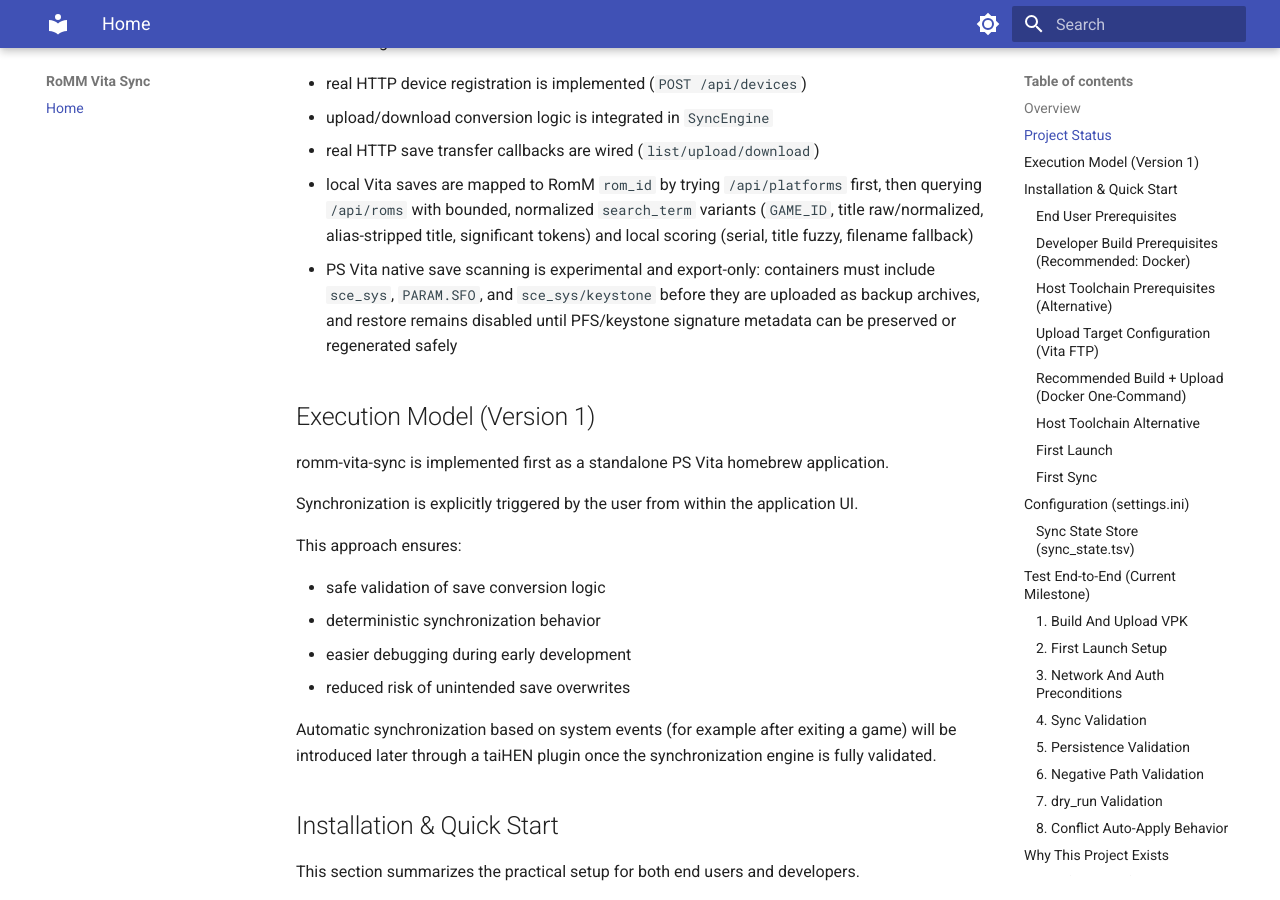
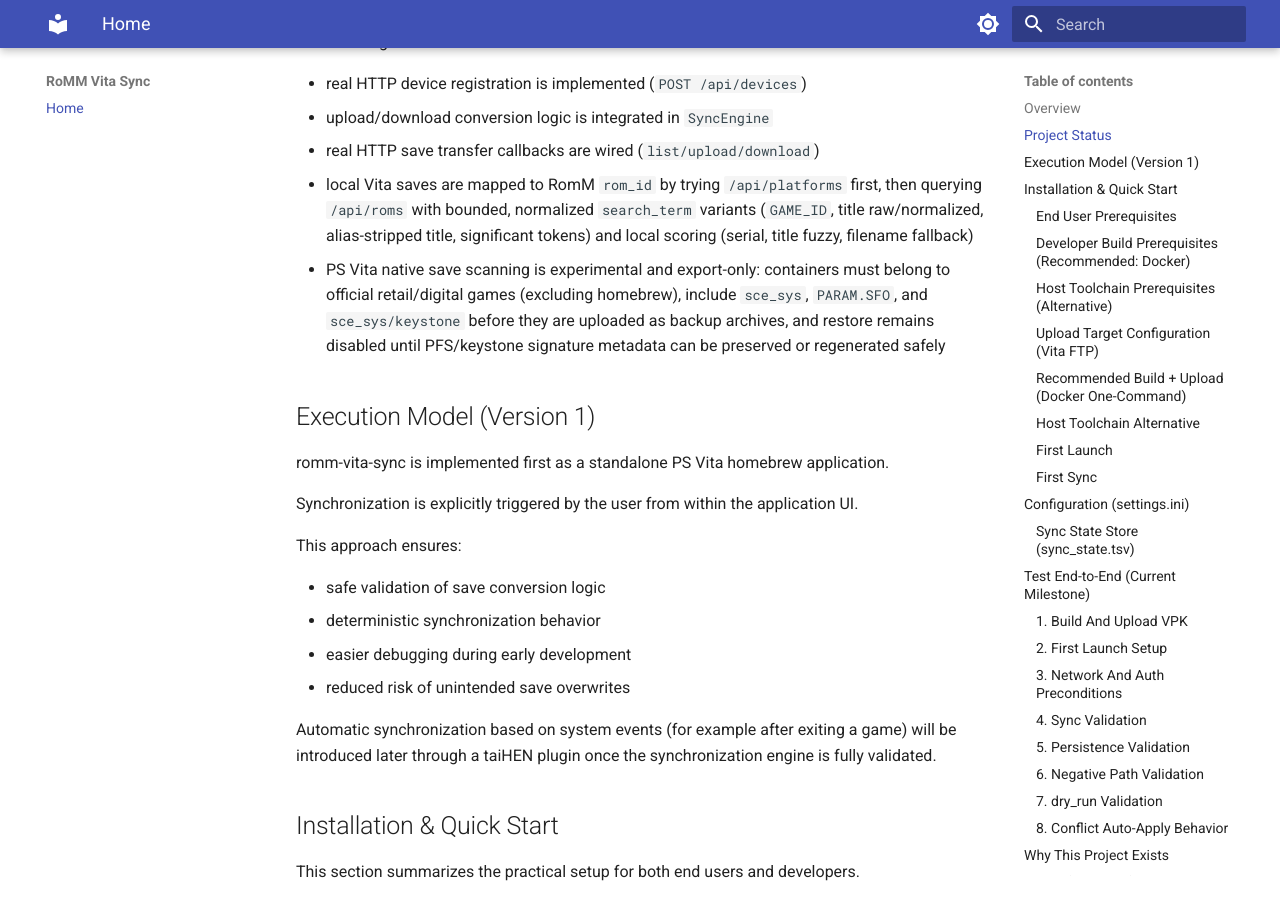
Before and after one commit to sangimed/romm-vita-sync, an MkDocs documentation site: the page built from docs/index.md, in a window 1280 px wide and 900 px high, scrolled down 2062 px. Built offline with MkDocs 1.6.1 and Material for MkDocs 9.7.7, drawn with Linux system fonts in a browser that asks for light colours; some of the changed text lies outside the part shown.

Commit message:
feat(sync): refine PS Vita native save scanning criteria

```diff
--- a/docs/index.md
+++ b/docs/index.md
@@ -56,7 +56,7 @@
 - upload/download conversion logic is integrated in `SyncEngine`
 - real HTTP save transfer callbacks are wired (`list/upload/download`)
 - local Vita saves are mapped to RomM `rom_id` by trying `/api/platforms` first, then querying `/api/roms` with bounded, normalized `search_term` variants (`GAME_ID`, title raw/normalized, alias-stripped title, significant tokens) and local scoring (serial, title fuzzy, filename fallback)
-- PS Vita native save scanning is experimental and export-only: containers must include `sce_sys`, `PARAM.SFO`, and `sce_sys/keystone` before they are uploaded as backup archives, and restore remains disabled until PFS/keystone signature metadata can be preserved or regenerated safely
+- PS Vita native save scanning is experimental and export-only: containers must belong to official retail/digital games (excluding homebrew), include `sce_sys`, `PARAM.SFO`, and `sce_sys/keystone` before they are uploaded as backup archives, and restore remains disabled until PFS/keystone signature metadata can be preserved or regenerated safely
 
 
 ## Execution Model (Version 1)
@@ -475,10 +475,11 @@
 Scanner behavior:
 
 1. Probe `ux0:user/00/savedata/<TITLE_ID>/` containers.
-2. Require `sce_sys`, `sce_sys/keystone`, and `sce_sys/param.sfo` or `sce_sys/PARAM.SFO`.
-3. Skip any candidate missing `keystone`, because the keystone is part of Vita PFS/signature validation and an upload without it would create a server backup that cannot be restored as a recognized Vita save.
-4. Archive accepted containers as `.tar` files under `ux0:data/romm-vita-sync/cache/vita-native-exports/` before upload.
-5. Keep Vita native restore disabled with the reason `restore not supported yet for Vita native saves: PFS/keystone signature metadata must be preserved or regenerated safely`.
+2. Filter out non-official games. Only retail and digital games matching the official Title ID format (`PCS[A-H]` followed by five digits) are eligible for synchronization. Homebrew applications are explicitly excluded.
+3. Require `sce_sys`, `sce_sys/keystone`, and `sce_sys/param.sfo` or `sce_sys/PARAM.SFO`.
+4. Skip any candidate missing `keystone`, because the keystone is part of Vita PFS/signature validation and an upload without it would create a server backup that cannot be restored as a recognized Vita save.
+5. Archive accepted containers as `.tar` files under `ux0:data/romm-vita-sync/cache/vita-native-exports/` before upload.
+6. Keep Vita native restore disabled with the reason `restore not supported yet for Vita native saves: PFS/keystone signature metadata must be preserved or regenerated safely`.
 
 This means the server receives faithful backup archives only when the minimum signed-container metadata is present. The app does not yet import or restore Vita native saves from RomM, because copying a server-side archive back into `savedata` without a proven PFS/keystone-aware write path can leave the save unrecognized or corrupted.
 
```
